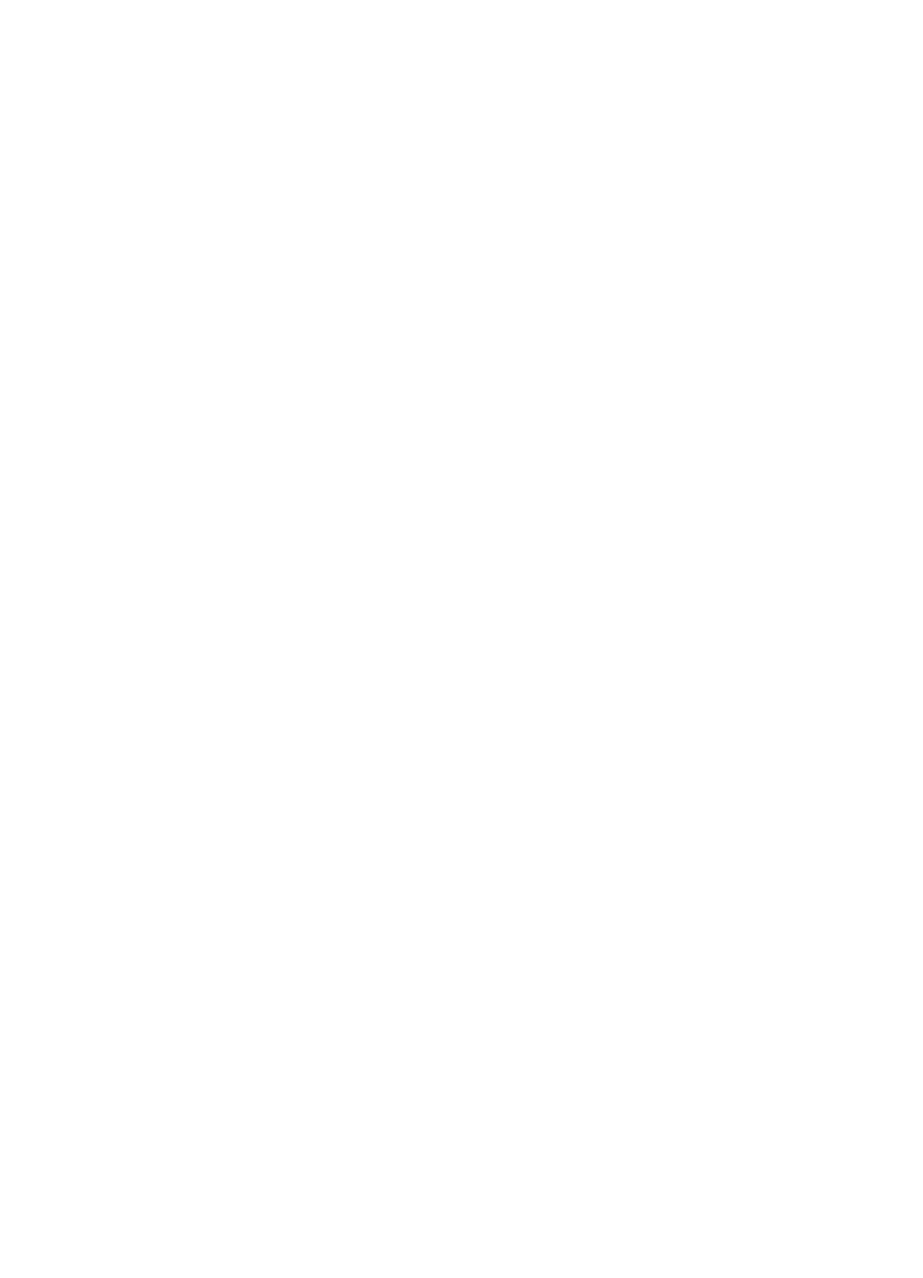
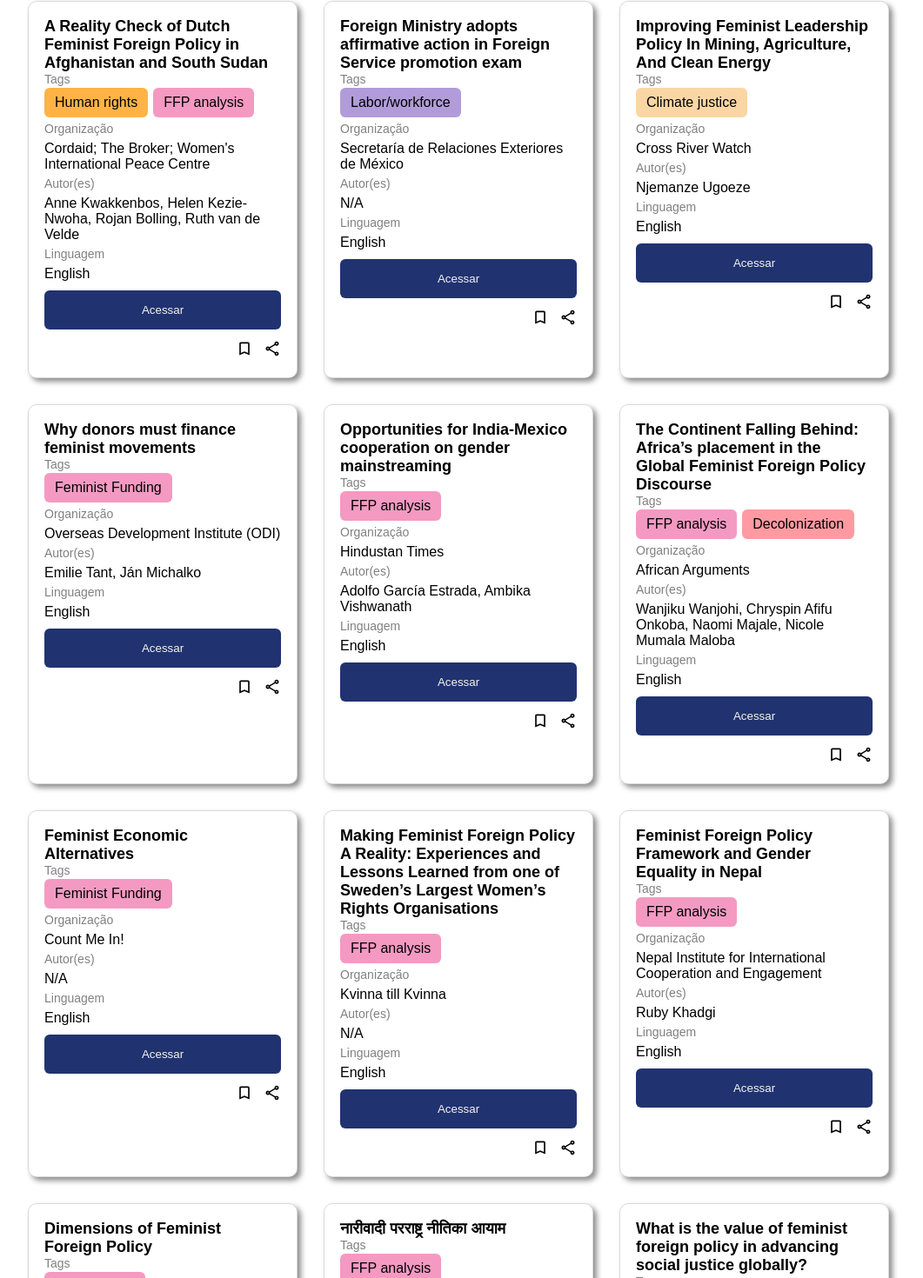
Before and after one commit to bsdeab/FFPR, a React (Create React App) app: page / in a window 1280 px wide. Shown: the part 959-2429 px from the top of the page at 87% size, without its empty margins (38-1099 px from the left). Before the commit the page ends 1215 px from the top, so only its background shows below. Built offline with nearby package versions, Linux system fonts and the light colour scheme.

Commit message:
Adicionados

```diff
--- a/src/pages/Projects.jsx
+++ b/src/pages/Projects.jsx
@@ -10,7 +10,7 @@ import { useState } from 'react';
 const data = [
   {
     "title": "Feminist Foreign Policy: A Framework",
-    "tags": ["Care", "Artificial Intelligence"],
+    "tags": ["FFP analysis"],
     "organization": "Center for Research on Women",
     "author": ["Lyric Thompson"],
     "year": "2020",
@@ -22,16 +22,174 @@ const data = [
   },
   {
     "title": "Defining Feminist Foreign Policy: The 2023 Edition",
-    "tags": ["Care", "Health"],
+    "tags": ["FFP analysis"],
     "organization": "Feminist Foreign Policy Collaborative",
     "author": ["Lyric Thompson", "Spogmay Ahmed", "Beatriz Silva", "Jillian Montilla"],
     "year": "2023",
     "language": ["English", "French"],
     "link": "https://drive.google.com/drive/folders/1y7aeQYj9aI8vqeUKCwsYrwB3dHHgBJBG?usp=drive_link",
     "type": "Report",
-    "region": "North America (US and Canada)",
+    "region": "Global",
     "source": "Individual"
-  }
+  },
+  {
+    "title": "A Reality Check of Dutch Feminist Foreign Policy in Afghanistan and South Sudan",
+    "tags": ["Human rights", "FFP analysis"],
+    "organization": "Cordaid; The Broker; Women's International Peace Centre",
+    "author": ["Anne Kwakkenbos", "Helen Kezie-Nwoha", "Rojan Bolling", "Ruth van de Velde"],
+    "year": "2024",
+    "language": ["English"],
+    "link": "https://drive.google.com/file/d/1ip0PLF4aJ4W1qCarRHoSUrl6hMjf3UXt/view",
+    "type": "Report",
+    "source": "International organization",
+    "region": ["Europe"],
+  },
+  {
+    "title": "Foreign Ministry adopts affirmative action in Foreign Service promotion exam",
+    "tags": ["Labor/workforce"],
+    "organization": "Secretaría de Relaciones Exteriores de México",
+    "author": ["N/A"],
+    "year": "2024",
+    "language": ["English"],
+    "link": "https://www.gob.mx/sre/prensa/foreign-ministry-adopts-affirmative-action-in-foreign-service-promotion-exam?idiom=en",
+    "type": "Press Release",
+    "source": "",
+    "region": "Latin America and the Caribbean"
+  },
+  {
+    "title": "Improving Feminist Leadership Policy In Mining, Agriculture, And Clean Energy",
+    "tags": ["Climate justice"],
+    "organization": "Cross River Watch",
+    "author": ["Njemanze Ugoeze"],
+    "year": "2024",
+    "language": ["English"],
+    "link": "https://crossriverwatch.com/2024/08/improving-feminist-leadership-policy-in-mining-agriculture-and-clean-energy-by-njemanze-ugoeze/",
+    "type": "Blog",
+    "source": "Government",
+    "region": "Sub-Saharan Africa"
+  },
+  {
+    "title": "Why donors must finance feminist movements",
+    "tags": ["Feminist Funding"],
+    "organization": "Overseas Development Institute (ODI)",
+    "author": ["Emilie Tant", "Ján Michalko"],
+    "year": "2024",
+    "language": ["English"],
+    "link": "https://odi.org/en/insights/why-donors-must-finance-feminist-movements/",
+    "type": "Blog",
+    "source": "Individual",
+    "region": "Global"
+  },
+  {
+    "title": "Opportunities for India-Mexico cooperation on gender mainstreaming",
+    "tags": ["FFP analysis"],
+    "organization": "Hindustan Times",
+    "author": ["Adolfo García Estrada", "Ambika Vishwanath"],
+    "year": "2024",
+    "language": ["English"],
+    "link": "https://www.hindustantimes.com/ht-insight/international-affairs/opportunities-for-india-mexico-cooperation-on-gender-mainstreaming-101724917511018.html",
+    "type": "News",
+    "source": "News organization",
+    "region": ["Asia", "Latin America and the Caribbean"]
+  },
+  {
+    "title": "The Continent Falling Behind: Africa’s placement in the Global Feminist Foreign Policy Discourse",
+    "tags": ["FFP analysis", "Decolonization"],
+    "organization": "African Arguments",
+    "author": ["Wanjiku Wanjohi", "Chryspin Afifu Onkoba", "Naomi Majale","Nicole Mumala Maloba"],
+    "year": "2024",
+    "language": ["English"],
+    "link": "https://africanarguments.org/2024/08/the-continent-falling-behind-africas-placement-in-the-global-feminist-foreign-policy-discourse/",
+    "type": "Blog",
+    "source": "News Organization",
+    "region": "Sub-Saharan Africa"
+  },
+  {
+    "title": "Feminist Economic Alternatives",
+    "tags": ["Feminist Funding"],
+    "organization": "Count Me In!",
+    "author": ["N/A"],
+    "year": "2022",
+    "language": ["English"],
+    "link": "https://cmiconsortium.org/publications/feminist-economic-alternatives-why-and-why-now/",
+    "type": "Reports",
+    "source": "",
+    "region": "Global"
+  },
+  {
+    "title": "Making Feminist Foreign Policy A Reality: Experiences and Lessons Learned from one of Sweden’s Largest Women’s Rights Organisations",
+    "tags": ["FFP analysis"],
+    "organization": "Kvinna till Kvinna",
+    "author": ["N/A"],
+    "year": "2023",
+    "language": ["English"],
+    "link": "https://kvinnatillkvinna.org/wp-content/uploads/2023/05/The-Kvinna-till-Kvinna-Foundatio",
+    "type": "Reports",
+    "source": "",
+    "region": "Europe"
+  },
+  {
+    "title": "Feminist Foreign Policy Framework and Gender Equality in Nepal",
+    "tags": ["FFP analysis"],
+    "organization": "Nepal Institute for International Cooperation and Engagement",
+    "author": ["Ruby Khadgi"],
+    "year": "2021",
+    "language": ["English"],
+    "link": "https://niice.org.np/archives/7525",
+    "type": "Blog",
+    "source": "",
+    "region": "Asia"
+  },
+  {
+    "title": "Dimensions of Feminist Foreign Policy",
+    "tags": ["FFP analysis"],
+    "organization": "Kantipur",
+    "author": ["Niha Pandey", "Keshav Giri"],
+    "year": "2024",
+    "language": ["English"],
+    "link": "",
+    "type": "News",
+    "source": "News organization",
+    "region": "Asia"
+  },
+  {
+    "title": "नारीवादी परराष्ट्र नीतिका आयाम",
+    "tags": ["FFP analysis"],
+    "organization": "कान्तिपुर",
+    "author": ["निहा पाण्डे", "केशव गिरी"],
+    "year": "२०८१",
+    "language": ["नेपाली"],
+    "link": "https://ekantipur.com/opinion/2024/08/13/dimensions-of-feminist-foreign-policy-06-44.html",
+    "type": "News",
+    "source": "",
+    "region": "Asia"
+  },
+  {
+    "title": "What is the value of feminist foreign policy in advancing social justice globally?",
+    "tags": ["FFP analysis"],
+    "organization": "Overseas Development Institute",
+    "author": ["Ján Michalko", "Megan Daigle", "Sohela Nazneen", "Kaira Zoe", "Alburo-Cañete", "Sophie Efange"],
+    "year": "2024",
+    "language": ["English"],
+    "link": "https://odi.org/en/insights/what-is-the-value-of-feminist-foreign-policy-in-advancing-social-justice-globally/",
+    "type": "Blog",
+    "source": "",
+    "region": "Global"
+  },
+  {
+    "title": "The CFFP Glossary",
+    "tags": ["FFP analysis"],
+    "organization": "Centre for Feminist Foreign Policy",
+    "author": ["N/A"],
+    "year": "2021",
+    "language": ["English"],
+    "link": "https://centreforfeministforeignpolicy.org/2021/03/08/feminist-glossary-2/",
+    "type": "Toolkit",
+    "source": "",
+    "region": "Global"
+  },
+
+
 ];
 
 function Projects(props) {
```
